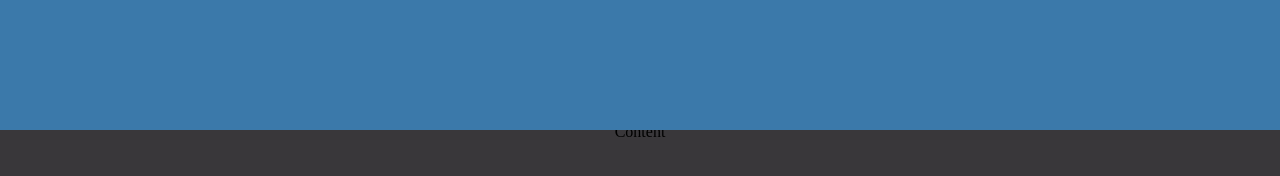
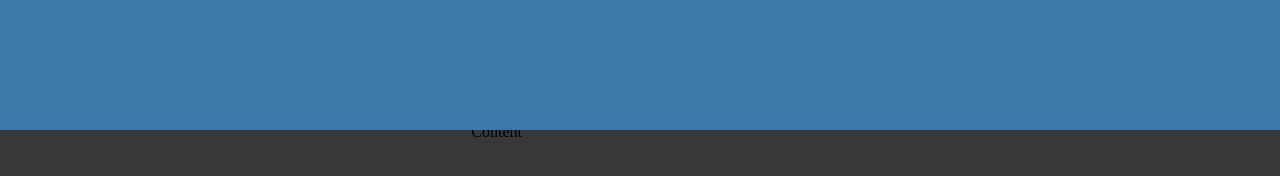
Before and after one commit to Jonjoe/website, a React (Create React App) app: page / in a window 1280 px wide. Shown: the part 670-846 px from the top of the page. Built offline with nearby package versions, Linux system fonts and the light colour scheme; what @fortawesome/pro-duotone-svg-icons, @fortawesome/pro-light-svg-icons, @fortawesome/pro-solid-svg-icons would draw is missing.

Commit message:
better sections

```diff
--- a/src/components/LandingSection/LandingSection.styles.tsx
+++ b/src/components/LandingSection/LandingSection.styles.tsx
@@ -4,17 +4,20 @@ export const Container = styled.section`
   position: relative;
   height: 80vh;
   width: 100%;
+  display: flex;
+  overflow: hidden;
+  justify-content: center;
+  align-items: center;
 `;
 
 export const Content = styled.div`
-  height: 100%;
-  width: 100%;
   display: flex;
   align-items: center;
-  justify-content: center;
+  justify-content: space-between;
   flex-direction: column;
   position: relative;
   z-index: 800;
+  //background-color: green;
 `;
 
 export const Background = styled.div`
--- a/src/components/Section/Section.component.tsx
+++ b/src/components/Section/Section.component.tsx
@@ -2,25 +2,28 @@ import * as React from 'react';
 
 import * as Styled from './Section.styles';
 
-import {Text} from '../';
+import {Text, Container} from '../';
 
 interface SectionProps {
   children: JSX.Element;
   title: string;
+  background?: string;
 }
 
 const Section: React.FC<SectionProps> = props => {
-  const {children, title} = props;
+  const {children, title, background} = props;
 
   return (
-    <Styled.Container>
-      <Styled.Title>
-        <Styled.TitleContent>
-          <Text.SectionTitle>{title}</Text.SectionTitle>
-        </Styled.TitleContent>
-      </Styled.Title>
+    <Styled.Container background={background}>
+      <Container>
+        <Styled.Title>
+          <Styled.TitleContent background={background}>
+            <Text.SectionTitle>{title}</Text.SectionTitle>
+          </Styled.TitleContent>
+        </Styled.Title>
 
-      <section>{children}</section>
+        <section>{children}</section>
+      </Container>
     </Styled.Container>
   );
 };
--- a/src/components/Section/Section.styles.tsx
+++ b/src/components/Section/Section.styles.tsx
@@ -1,12 +1,41 @@
 import styled from 'styled-components';
 
-export const Container = styled.section`
+interface ContainerProps {
+  background?: string;
+}
+
+export const Container = styled.section<ContainerProps>`
   display: flex;
   flex-direction: column;
   justify-content: center;
   align-items: center;
-  margin: 100px 0;
+  padding: 100px 0;
   width: 100%;
+  position: relative;
+
+  ${(props: ContainerProps) =>
+    props.background
+      ? `background-color: ${props.background};`
+      : `background-color: transparant;`}
+
+  &:nth-last-child(2) {
+    margin-bottom: 40px;
+    padding-bottom: 50px;
+    &:after {
+      content: '';
+      width: 0;
+      height: 0;
+      border-left: 50vw solid transparent;
+      border-right: 50vw solid transparent;
+      position: absolute;
+      bottom: -60px;
+
+      ${(props: ContainerProps) =>
+        props.background
+          ? `border-top: 60px solid ${props.background};`
+          : `border-top: 60px solid transparant;`}
+    }
+  }
 `;
 
 export const Title = styled.header`
@@ -26,8 +55,13 @@ export const Title = styled.header`
   }
 `;
 
-export const TitleContent = styled.div`
+interface TitleContentProps {
+  background?: string;
+}
+
+export const TitleContent = styled.div<TitleContentProps>`
   z-index: 800;
   padding: 0 50px;
-  background-color: #39373a;
+  background-color: ${(props: TitleContentProps) =>
+    props.background ? props.background : '#39373a'};
 `;
```
